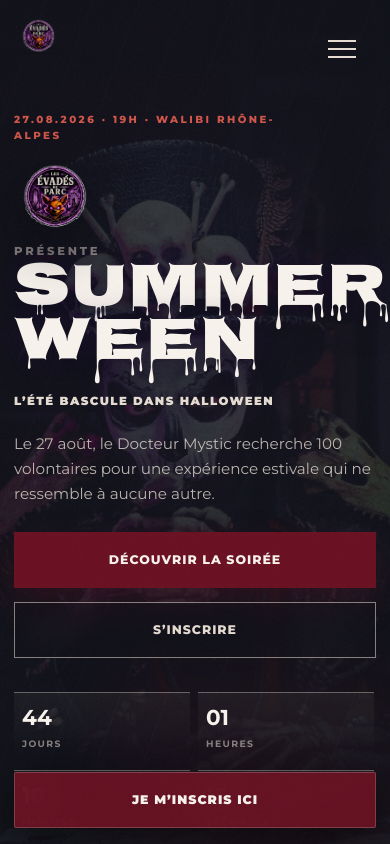
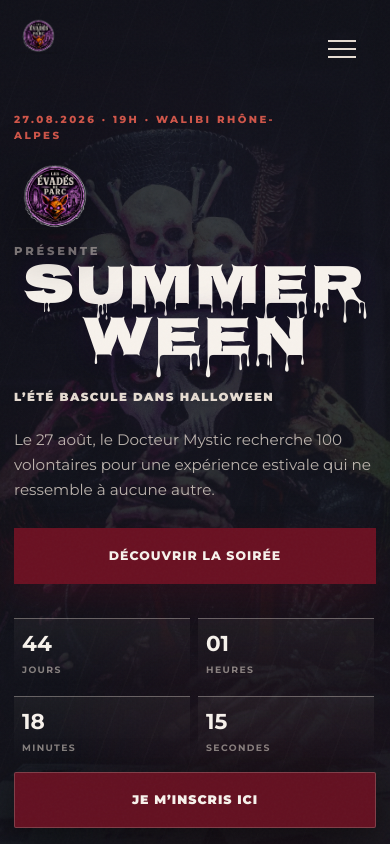
Before and after one commit to EmilieeMa/summerween, a plain HTML site: page index.html in a window 390 px wide. Shown: the top 844 px of the page. Drawn offline with Linux system fonts and the light colour scheme.

Commit message:
Add files via upload

```diff
--- a/index.html
+++ b/index.html
@@ -11,7 +11,7 @@
 <link href="https://fonts.googleapis.com" rel="preconnect"/>
 <link crossorigin="" href="https://fonts.gstatic.com" rel="preconnect"/>
 <link href="https://fonts.googleapis.com/css2?family=Montserrat:wght@400;500;600;700;800;900&amp;family=Nosifer&amp;display=swap" rel="stylesheet"/>
-<link href="styles.css?v=20260714-2" rel="stylesheet"/>
+<link href="styles.css?v=20260714-3" rel="stylesheet"/>
 </head>
 <body>
 <div aria-hidden="true" class="grain"></div>
--- a/styles.css
+++ b/styles.css
@@ -2661,3 +2661,49 @@
     height: 46px !important;
   }
 }
+
+/* Dernier correctif mobile : éviter le double bouton d'inscription dans l'accueil */
+@media (max-width: 860px) {
+  .hero-actions .button-ghost[href="#inscription"] {
+    display: none !important;
+  }
+}
+
+/* Correctif final demandé : titre mobile sur 2 lignes + suppression du double bouton */
+@media (max-width: 700px) {
+  .hero h1#hero-title {
+    display: flex !important;
+    flex-direction: column !important;
+    align-items: center !important;
+    justify-content: center !important;
+    width: 100% !important;
+    max-width: 100% !important;
+    margin-inline: auto !important;
+    font-size: clamp(3rem, 14.5vw, 4.3rem) !important;
+    line-height: 0.86 !important;
+    text-align: center !important;
+    white-space: normal !important;
+    overflow-wrap: normal !important;
+    word-break: keep-all !important;
+  }
+
+  .hero h1#hero-title .hero-title-line {
+    display: block !important;
+    width: max-content !important;
+    max-width: 100% !important;
+    margin-inline: auto !important;
+    white-space: nowrap !important;
+    overflow-wrap: normal !important;
+    word-break: keep-all !important;
+  }
+
+  .hero-actions .button-ghost[href="#inscription"] {
+    display: none !important;
+  }
+}
+
+@media (max-width: 360px) {
+  .hero h1#hero-title {
+    font-size: clamp(2.7rem, 14vw, 3.15rem) !important;
+  }
+}
```
